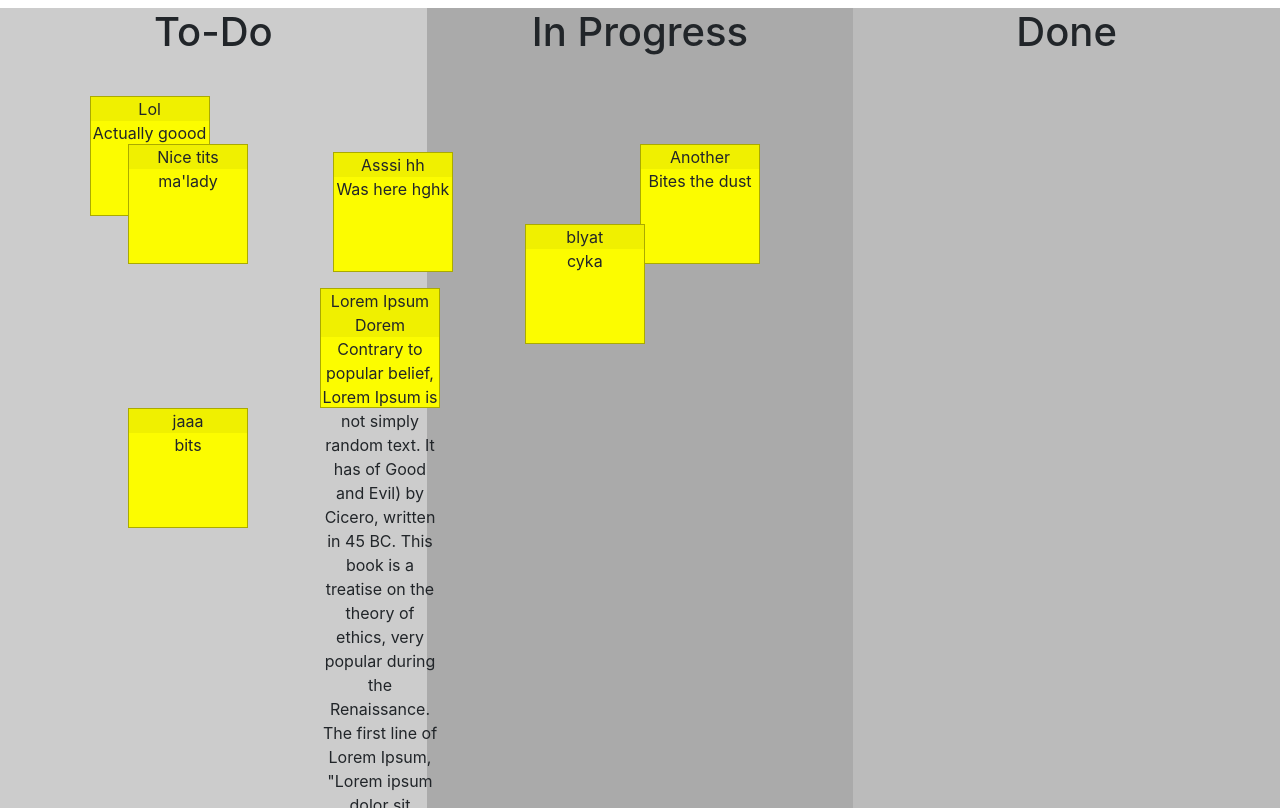
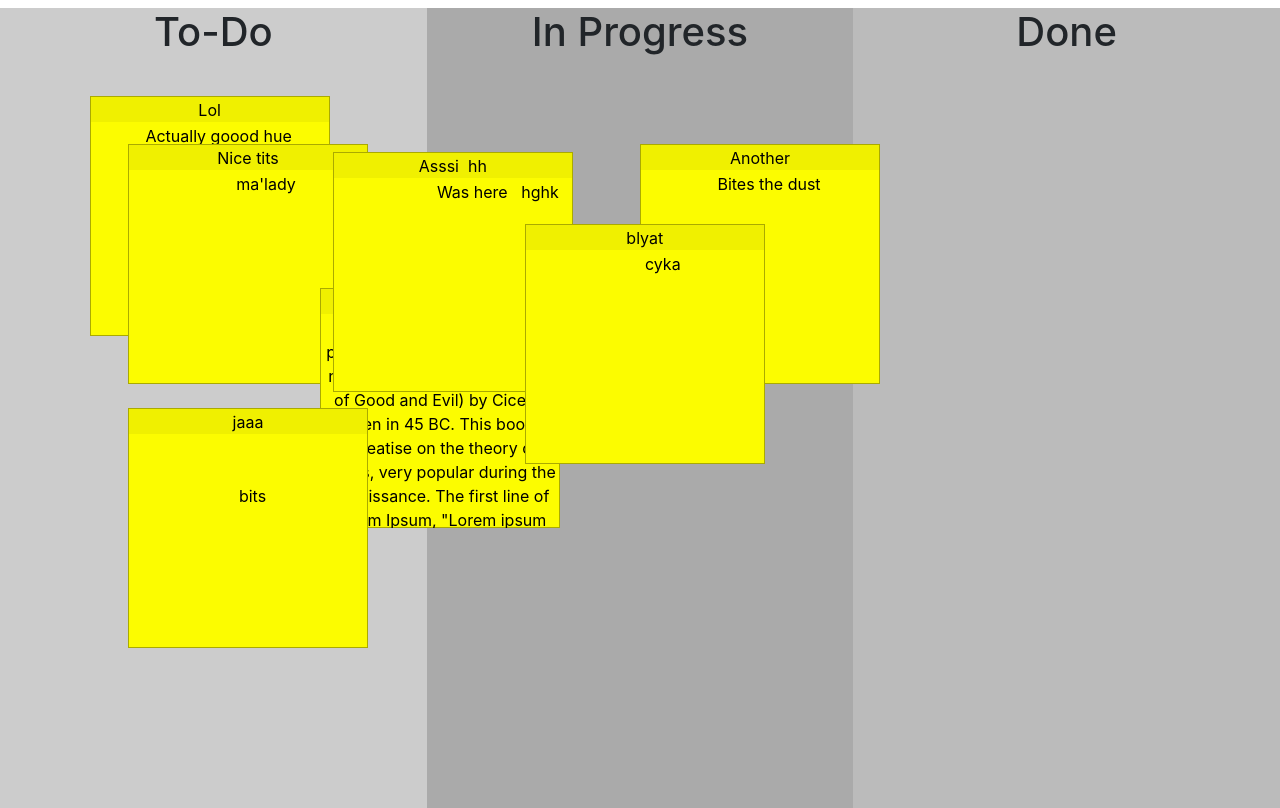
Before and after one commit to asthor24/StickyNote-Web-app, a Django app: page /note/ in a window 1280 px wide. Shown: the part 56-864 px from the top of the page. Run offline with Django 3.2, Linux system fonts and the light colour scheme; data comes from the database, SQL or seed files in the repository; both versions use the stored data as it was after the commit; some libraries are stand-ins or nearby versions.

Commit message:
editable notes

```diff
--- a/src/note/templates/sticky_note_overview.html
+++ b/src/note/templates/sticky_note_overview.html
@@ -12,14 +12,31 @@
   background-color: #fcfc00;
   text-align: center;
   border: 1px solid #aaaa00;
-  height: min(15vw, 15vh);
-  width: min(15vw, 15vh);
+  height: min(30vw, 30vh);
+  width: min(30vw, 30vh);
 }
 
 .mydivheader {
   cursor: move;
-  z-index: 10;
+  height : 25px;
   background-color: #f0f000;
+}
+
+.headertextbox {
+  background-color: transparent;
+  z-index: 8;
+  width: 100%;
+  text-align: center;
+  border-width: 0px;
+}
+
+.content {
+  background-color: transparent;
+  z-index: 7;
+  width: 100%;
+  text-align: center;
+  border-width: 0px;
+  resize: none
 }
 
 .column {
@@ -43,30 +60,86 @@
 
 {% for object in objects %}
 
-<div class="mydiv" --X = {{object.x}} --Y = {{object.y}} --note-id = {{object.id}}>
-  <div class="mydivheader"> {{object.title}} </div>
-  <p>{{object.content}}</p>
+<div id="{{object.id}}" class="mydiv" X = {{object.x}} Y = {{object.y}} --note-id = {{object.id}} onclick="onClick(id)" >
+  <div class="mydivheader">
+    <input id="{{object.id}} header" value="{{object.title}}" ondblclick="setFocus(id)" onfocusout="lostFocus(id)" class="headertextbox" --note-id = "{{object.id}}" />
+  </div>
+  <textarea id="{{object.id}} content" ondblclick="setFocus(id)" onfocusout="lostFocus(id)" class="content" --note-id = {{object.id}}>
+    {{object.content}}
+  </textarea>
 </div>
 
 {% endfor %}
 
 
 <script>
+  var cnt = 40;
 //Make the DIV element draggagle:
 window.addEventListener("resize", calibrateNotePosition);
 
+var mydivs = document.getElementsByClassName("mydiv")
 function calibrateNotePosition(){
-for (var i = 0; i < mydivs.length; i++){
-  mydivs[i].style.left = mydivs[i].getAttribute("--X")*window.innerWidth/100 + "px"
-  mydivs[i].style.top  = mydivs[i].getAttribute("--Y")*window.innerHeight/100 + "px"
+  for (var i = 0; i < mydivs.length; i++){
+    mydivs[i].style.left = mydivs[i].getAttribute("X")*window.innerWidth/100 + "px"
+    mydivs[i].style.top  = mydivs[i].getAttribute("Y")*window.innerHeight/100 + "px"
+    var note_id = mydivs[i].getAttribute("--note-id")
+    console.log(mydivs[i].style.height)
+    document.getElementById(note_id + " content").style.height = parseInt(mydivs[i].clientHeight)-24 + "px";
+  }
 }
-
-}
-var mydivs = document.getElementsByClassName("mydiv")
 for (var i = 0; i < mydivs.length; i++){
   dragElement(mydivs[i]);
   calibrateNotePosition()
 }
+var isFocused = false;
+function setFocus(e)
+{
+  console.log("got focus")
+  for(var i = 0; i < mydivs.length; i++)
+  {
+    mydivs[i].onmousedown = null;
+  }
+  //elmnt.onmousedown = null;
+  isFocused = true;
+  var element = document.getElementById(e)
+  element.focus()
+  element.selectionStart = element.selectionEnd = element.value.length;
+}
+
+function onClick(e)
+{
+  console.log("click")
+  var element = document.getElementById(e)
+  element.style.zIndex = cnt++;
+}
+
+function lostFocus(e)
+{
+  //console.log("lost focus")
+  for(var i = 0; i < mydivs.length; i++)
+  {
+    dragElement(mydivs[i]);
+  }
+  var element = document.getElementById(e);
+  console.log(element)
+  var mydiv = document.getElementById(element.getAttribute("--note-id"))
+  console.log(mydiv);
+  var myheader = document.getElementById(mydiv.id + " header");
+  var mycontent = document.getElementById(mydiv.id + " content");
+
+  var dict = {
+    "id" : mydiv.id,
+    "header" : myheader.value,
+    "content" : mycontent.value
+  }
+  $.ajax({
+      url: '/note/ajax/update/content',
+      data: dict,
+      type: 'POST'
+    })
+
+}
+
 function dragElement(elmnt) {
   var pos1 = 0, pos2 = 0, pos3 = 0, pos4 = 0;
   if (document.getElementsByClassName("header")[0]) {
@@ -112,16 +185,19 @@ function dragElement(elmnt) {
       var mydivStyle = mydivs[i].style
       var note_id = mydivs[i].getAttribute('--note-id')
       posdict[note_id] = [mydivStyle.left, mydivStyle.top]
-      console.log("CORDS:", [mydivStyle.left, mydivStyle.top])
+      //console.log("CORDS:", [mydivStyle.left, mydivStyle.top])
+
+      mydivs[i].setAttribute("X", mydivs[i].offsetLeft*100/w)
+      mydivs[i].setAttribute("Y", mydivs[i].offsetTop*100/h)
 
     }
-    console.log("Width and Height:", w, h)
+    //console.log("Width and Height:", w, h)
     $.ajax({
       url: '/note/ajax/update/',
       data: posdict,
       type: 'POST'
     })
-    console.log('Logging complete!')
+    //console.log('Logging complete!')
     //   dict[mydivStyle.getPropertyValue("--note-id")] = (mydivStyle.top, mydivStyle.left);
     // }
     // console.log("made it boi");
--- a/src/note/urls.py
+++ b/src/note/urls.py
@@ -1,7 +1,7 @@
 
 from django.urls import path, include
 from .views import sticky_note_detail_page, sticky_note_overview_page, sticky_note_test_page,sticky_note_create_page, sticky_note_update_page, \
-sticky_note_delete_page, ajax_note_update_page
+sticky_note_delete_page, ajax_note_update_page, ajax_note_update_content_page
 
 
 urlpatterns = [
@@ -12,5 +12,5 @@ urlpatterns = [
     path('update/<int:note_id>/', sticky_note_update_page),
     path('delete/<int:note_id>/', sticky_note_delete_page),
     path('ajax/update/', ajax_note_update_page),
-
+    path('ajax/update/content', ajax_note_update_content_page)
 ]
--- a/src/note/views.py
+++ b/src/note/views.py
@@ -75,3 +75,17 @@ def ajax_note_update_page(request):
             note.y = int(int(float(Y.replace("px", "")))*100/yScreen)
             note.save()
     return HttpResponse('Hue')
+
+@csrf_exempt
+def ajax_note_update_content_page(request):
+    if request.method == "POST" and request.is_ajax():
+        contentdict = dict(request.POST)
+        note = StickyNote.objects.get(id=int(contentdict["id"][0]));
+        header = contentdict["header"][0]
+        content = contentdict["content"][0]
+
+        #note = list(objs[0])
+        note.title = header
+        note.content = content
+        note.save()
+    return HttpResponse('Hue')
```
Also changed, not shown: src/db.sqlite3.
